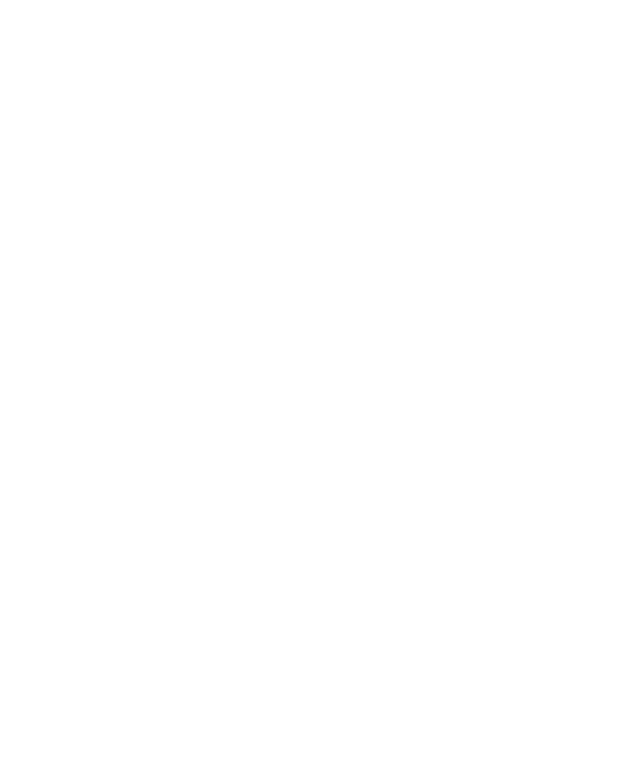
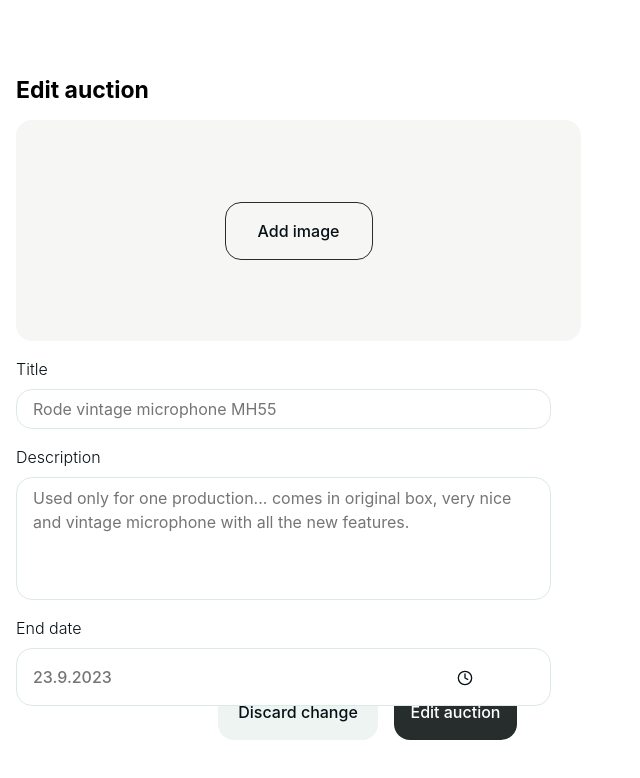
Before and after one commit to AndjelaShida/AuctionBay-Frontend, a React (Vite) app: page /editauctionnoimg in a window 1280 px wide. Before the commit this address had no page. Shown: the top 778 px of the page, without its empty margins (0-640 px from the left). Built offline with nearby package versions, Linux system fonts and the light colour scheme.

Commit message:
edit auction file whitout image

```diff
--- a/src/profileSetting/editAuction/editAuction.style.ts
+++ b/src/profileSetting/editAuction/editAuction.style.ts
@@ -80,7 +80,6 @@
 `;
 
 export const InputGroupTitle = styled.div`
-  /*deo sa tekstom i placeholderom*/
   display: flex;
   flex-direction: column;
   width: 501px;
@@ -88,7 +87,6 @@
   gap: 8px;
 
   label {
-    /*naslovi: title, description i end date*/
     width: 501px;
     height: 24px;
     font-family: "Inter", sans-serif;
@@ -101,7 +99,6 @@
 `;
 
 export const InputGroupDescription = styled.div`
-  /*deo sa tekstom i placeholderom*/
   display: flex;
   flex-direction: column;
   width: 501px;
@@ -121,8 +118,8 @@
   }
 `;
 
+/*deo sa tekstom i placeholderom*/
 export const InputGroupEndDate = styled.div`
-  /*deo sa tekstom i placeholderom*/
   position: relative ;
   display: flex;
   flex-direction: column;
@@ -141,8 +138,8 @@
   }
 `;
 
+/*deo samo sa placeholderom*/
 export const InputTitle = styled.input`
-  /*deo samo sa placeholderom*/
   display: flex;
   flex-direction: row;
   width: 501px;
@@ -161,8 +158,8 @@
   color: #071015;
 `;
 
+/*deo samo sa placeholderom*/
 export const InputEndDate = styled.input`
-  /*deo samo sa placeholderom*/
   display: flex;
   flex-direction: row;
   width: 501px;
@@ -182,8 +179,8 @@
   color: #071015;
 `;
 
+/*description placeholder*/
 export const TextArea = styled.textarea`
-  /*description placeholder*/
   width: 501px;
   height: 123px;
   border-radius: 16px;
@@ -205,7 +202,6 @@
   width: 501px;
   height: 40px;
   gap: 16px;
-
 `;
 
 export const DiscardButton = styled.div`
@@ -271,3 +267,40 @@
   height: 16px;
   color: #071015;
 `;
+
+/*STYLE FOR EDIT AUCTION WHITOUT IMAGE*/
+
+export const ButtonAddImg = styled.div`
+  display: flex;
+  flex-direction: row;
+  width: 114px;
+  height: 40px;
+  min-height: 40px;
+  border-radius: 16px;
+  padding: 8px 16px;
+  border: 1px solid #272d2d;
+
+  font-family: "Inter", sans-serif;
+  font-weight: 500;
+  font-style: medium;
+  font-size: 16px;
+  line-height: 24px;
+  letter-spacing: 0%;
+  color: #071015;
+  display: flex;
+  justify-content: center;
+  align-items: center;
+`;
+
+export const NoPicture = styled.div`
+  display: flex;
+  flex-direction: row;
+  justify-content: center;
+  align-items: center;
+  width: 501px;
+  height: 168px;
+  border-radius: 16px;
+  padding: 32px;
+  gap: 8px;
+  background-color: #f6f6f4;
+`;
--- /dev/null
+++ b/src/profileSetting/editAuction/editAuctionNoImg.tsx
@@ -0,0 +1,82 @@
+import { useState } from "react";
+import {
+  BottomBar,
+  ButtonAddImg,
+  ClockIconWrapper,
+  DiscardButton,
+  EditButton,
+  Header,
+  Inner,
+  InputEndDate,
+  InputGroupDescription,
+  InputGroupEndDate,
+  InputGroupTitle,
+  InputTitle,
+  NoPicture,
+  StyledClocksIcon,
+  TextArea,
+  Wrapper,
+} from "./editAuction.style";
+
+
+const EditAuctionNoImg: React.FC = () => {
+  const [isOverlayOpen, setIsOverlayOpen] = useState(true);
+
+  const handleSave = () => {
+    setIsOverlayOpen(false); // Ova linija zatvara "overlay"
+    console.log("Change saved");
+  };
+
+  const handleCancel = () => {
+    setIsOverlayOpen(false); // Zatvaranje na Cancel
+    console.log("Changes discarded");
+  };
+
+  if (!isOverlayOpen) return null;
+
+  return (
+    <Wrapper>
+      <Header>Edit auction</Header>
+
+      <NoPicture>
+   <ButtonAddImg>
+    Add image
+   </ButtonAddImg>
+      </NoPicture>
+
+      <Inner>
+        <InputGroupTitle>
+          <label htmlFor="title">Title</label>
+          <InputTitle
+            id="title"
+            type="text"
+            placeholder="Rode vintage microphone MH55"
+          ></InputTitle>
+        </InputGroupTitle>
+
+        <InputGroupDescription>
+          <label htmlFor="description">Description</label>
+          <TextArea
+            id="description"
+            placeholder="Used only for one production... comes in original box, very nice and vintage microphone with all the new features."
+          />
+        </InputGroupDescription>
+
+        <InputGroupEndDate>
+          <label htmlFor="endDate">End date</label>
+          <InputEndDate id="endDate" type="text" placeholder="23.9.2023" />
+          <ClockIconWrapper>
+          <StyledClocksIcon />
+        </ClockIconWrapper>
+        </InputGroupEndDate>
+      </Inner>
+
+      <BottomBar>
+        <DiscardButton onClick={handleCancel}>Discard change</DiscardButton>
+
+        <EditButton onClick={handleSave}>Edit auction</EditButton>
+      </BottomBar>
+    </Wrapper>
+  );
+};
+export default EditAuctionNoImg;
--- a/src/routes/AppRouter.tsx
+++ b/src/routes/AppRouter.tsx
@@ -21,6 +21,7 @@
 import ChangeProfilPicture from "../profileSetting/changeProfilPicture";
 import AddAuctions from "../profileSetting/addAuctions/addAuctions";
 import EditAuction from "../profileSetting/editAuction/editAuction";
+import EditAuctionNoImg from "../profileSetting/editAuction/editAuctionNoImg";
 
 
 
@@ -47,6 +48,7 @@
         <Route path="/changeprofilpicture" element={<ChangeProfilPicture label={""} />} />
         <Route path="/addauction" element={<AddAuctions />} />
          <Route path="/editauction" element={<EditAuction />} />
+         <Route path="/editauctionnoimg" element={<EditAuctionNoImg />} />
 
       </Routes>
     </BrowserRouter>
```
